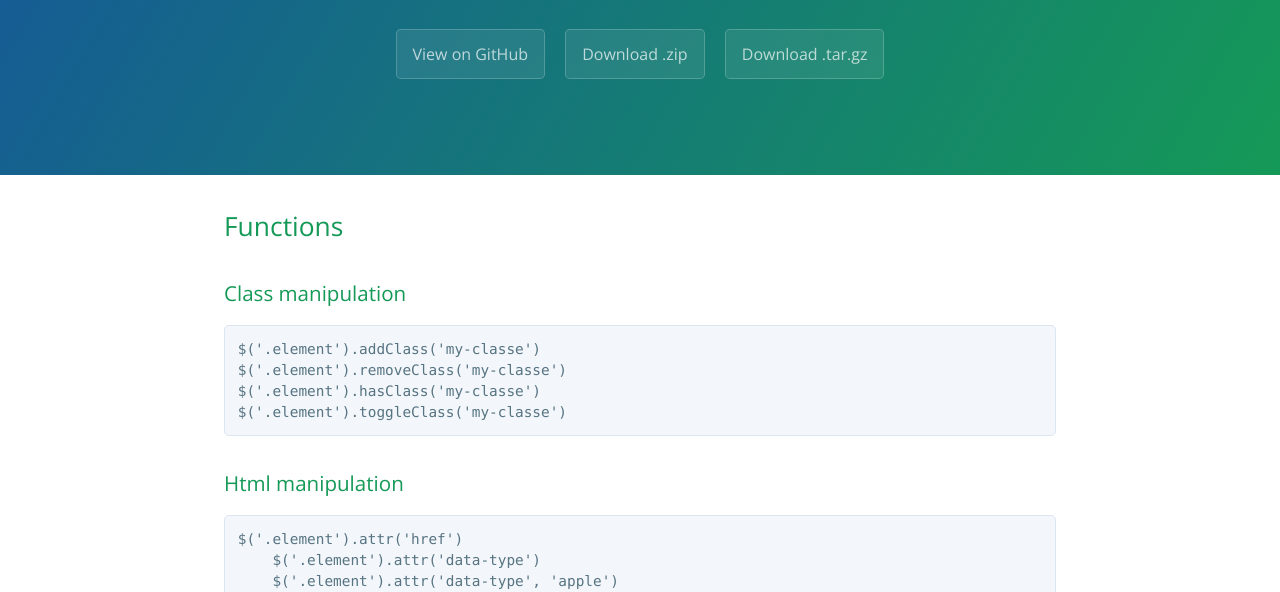
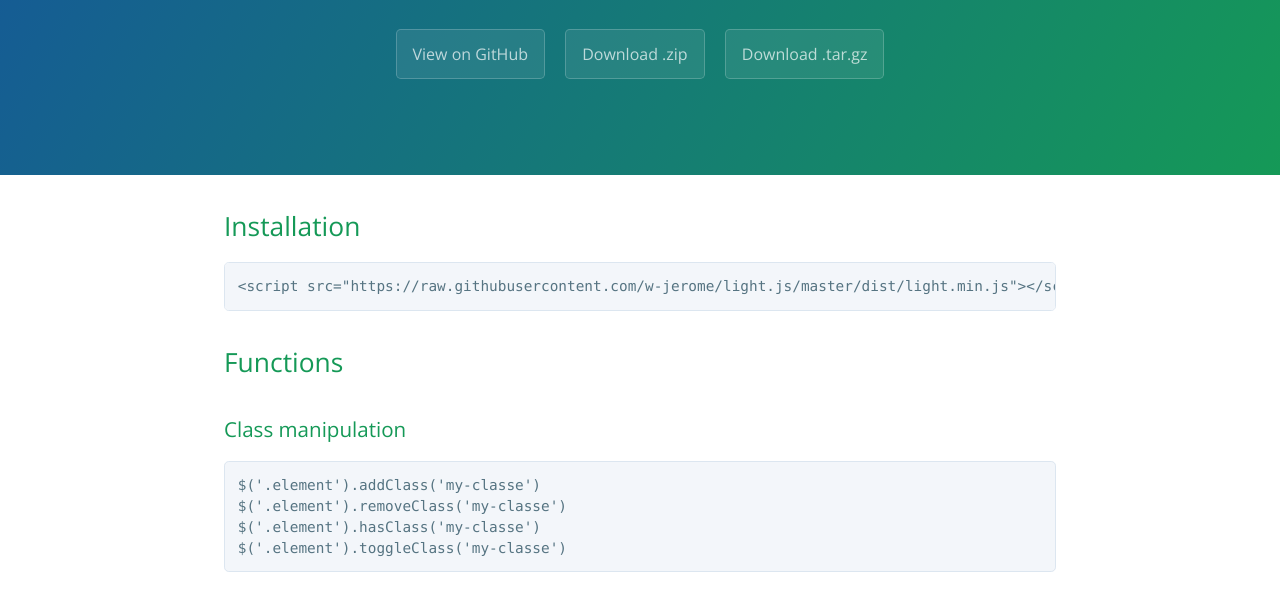
Before and after one commit to w-jerome/light.js, a plain HTML site: page index.html in a window 1280 px wide. Shown: the part 208-800 px from the top of the page. Drawn offline with nearby package versions, Linux system fonts and the light colour scheme.

```diff
--- a/index.html
+++ b/index.html
@@ -20,6 +20,12 @@
 
     <section class="main-content">
       <h2>
+<a id="installation" class="anchor" href="#installation" aria-hidden="true"><span aria-hidden="true" class="octicon octicon-link"></span></a>Installation</h2>
+
+<pre><code>&lt;script src="https://raw.githubusercontent.com/w-jerome/light.js/master/dist/light.min.js"&gt;&lt;/script&gt;
+</code></pre>
+
+<h2>
 <a id="functions" class="anchor" href="#functions" aria-hidden="true"><span aria-hidden="true" class="octicon octicon-link"></span></a>Functions</h2>
 
 <h3>
```
Also changed, not shown: params.json (+1 -1 lines).
